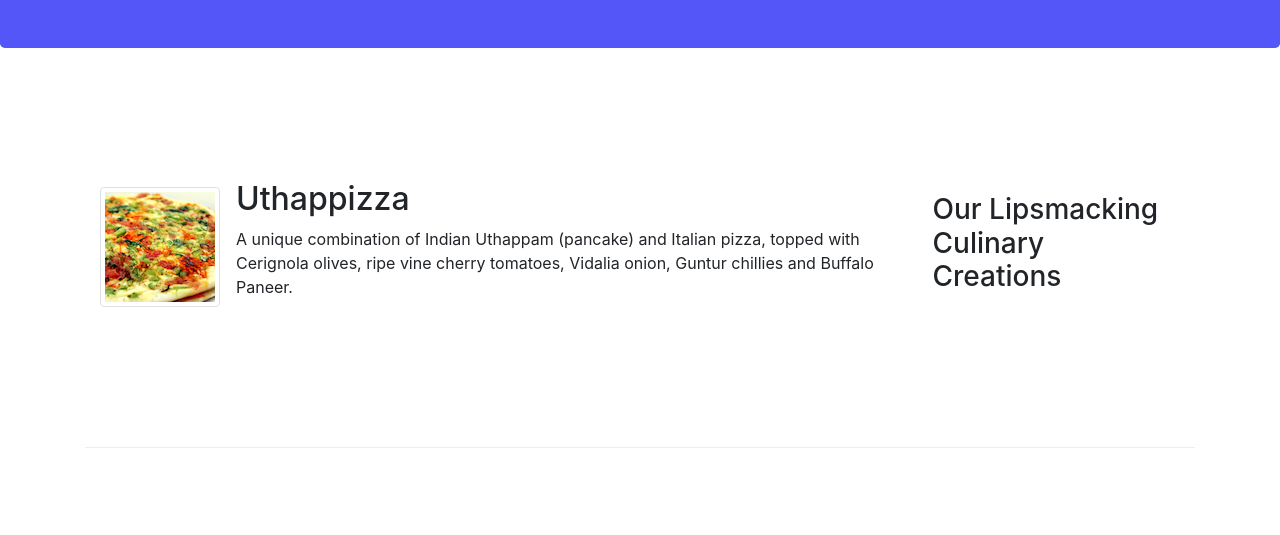
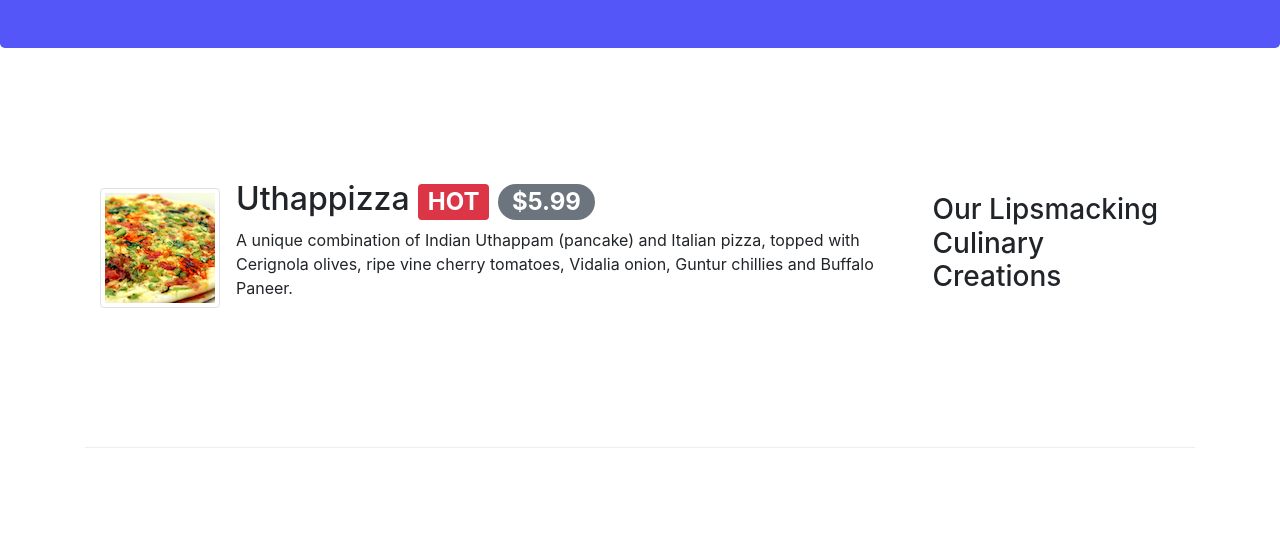
Before and after one commit to sudhirmady/Food-Blog, a website: page index.html in a window 1280 px wide. Shown: the part 265-800 px from the top of the page. Drawn offline with nearby package versions, Linux system fonts and the light colour scheme.

Commit message:
Alerting users

```diff
--- a/index.html
+++ b/index.html
@@ -64,7 +64,8 @@
                     <img class="d-flex mr-3 img-thumbnail align-self-center"
                      src="img/uthappizza.png" alt="uthappizza">
                      <div class="media-body">
-                        <h2 class="mt-0"> Uthappizza</h2>
+                        <h2 class="mt-0"> Uthappizza <span class="badge badge-danger">HOT</span>
+                        <span class="badge badge-pill badge-secondary"> $5.99 </span></h2>
                         <p class="d-none d-sm-block">A unique combination of Indian Uthappam (pancake) and Italian pizza, topped with Cerignola olives, ripe vine cherry tomatoes, Vidalia onion, Guntur chillies and Buffalo Paneer.</p>
                      </div>
                 </div>
```
